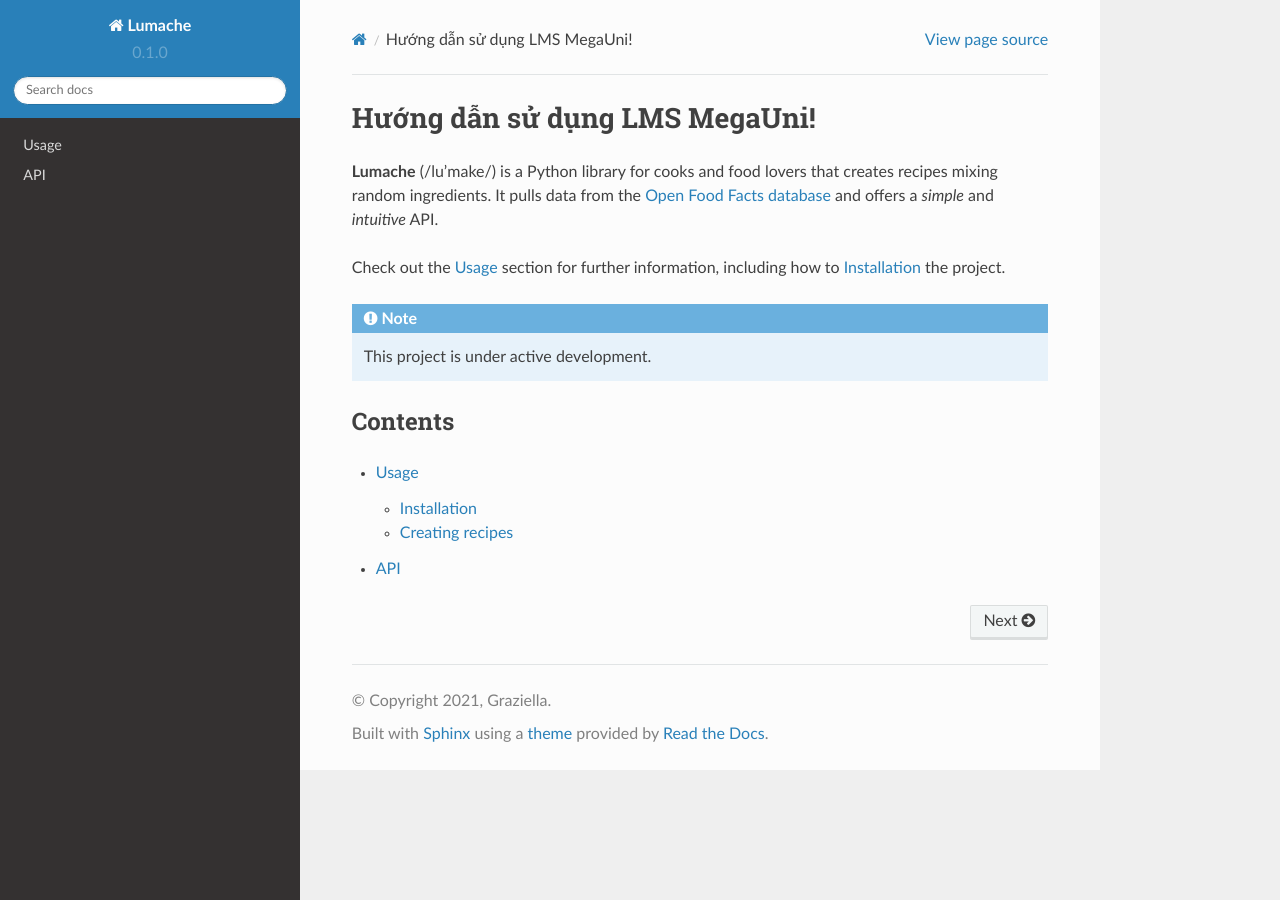
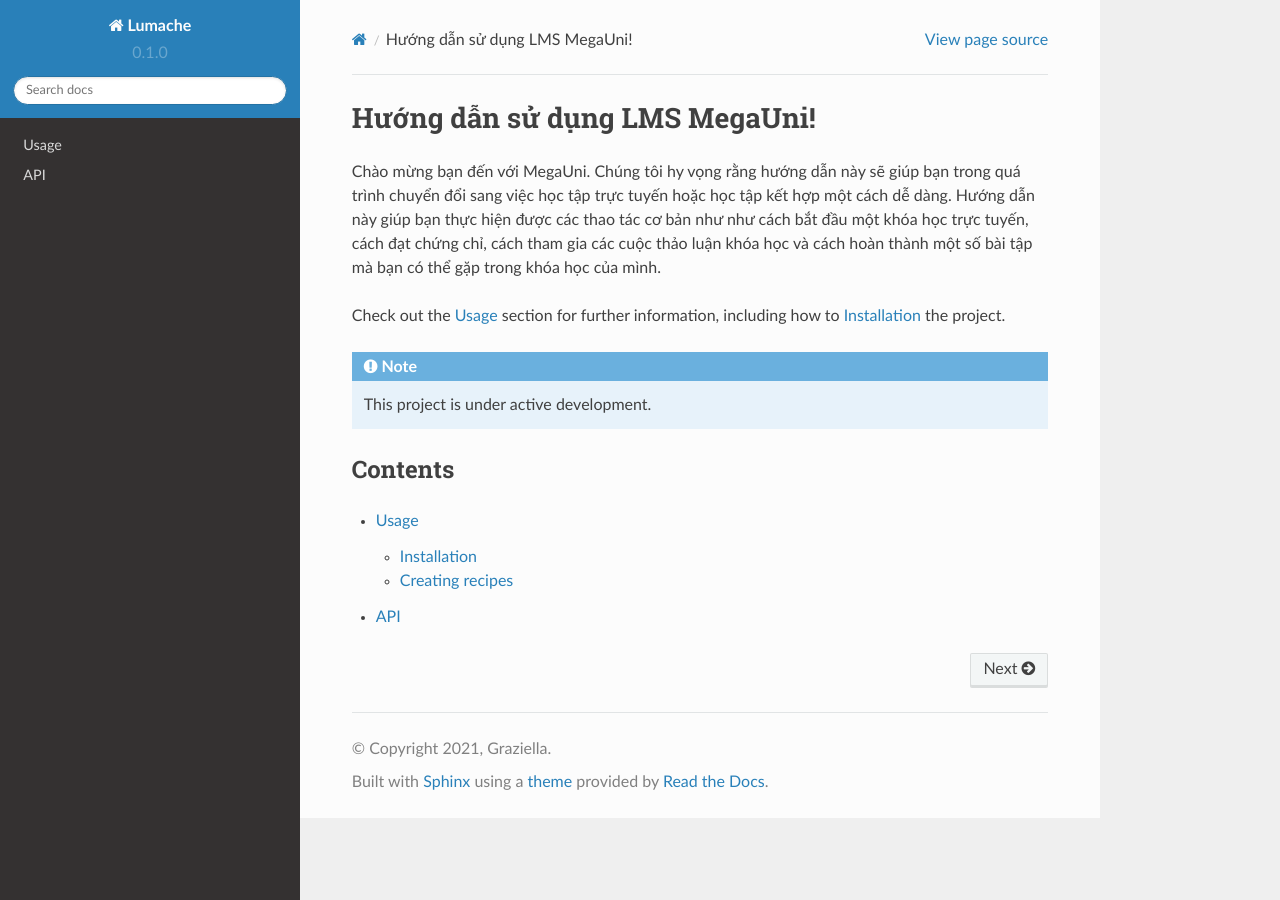
Before and after one commit to megauniversity/tutorial, a Sphinx documentation site: the page built from docs/source/index.rst, in a window 1280 px wide. Built offline with Sphinx 7.4.7 and the Read the Docs theme 2.0.0, drawn with Linux system fonts in a browser that asks for light colours.

Commit message:
Update index.rst

```diff
--- a/docs/source/index.rst
+++ b/docs/source/index.rst
@@ -1,10 +1,7 @@
 Hướng dẫn sử dụng LMS MegaUni!
 ===================================
 
-**Lumache** (/lu'make/) is a Python library for cooks and food lovers
-that creates recipes mixing random ingredients.
-It pulls data from the `Open Food Facts database <https://world.openfoodfacts.org/>`_
-and offers a *simple* and *intuitive* API.
+Chào mừng bạn đến với MegaUni. Chúng tôi hy vọng rằng hướng dẫn này sẽ giúp bạn trong quá trình chuyển đổi sang việc học tập trực tuyến hoặc học tập kết hợp một cách dễ dàng. Hướng dẫn này giúp bạn thực hiện được các thao tác cơ bản như như cách bắt đầu một khóa học trực tuyến, cách đạt chứng chỉ, cách tham gia các cuộc thảo luận khóa học và cách hoàn thành một số bài tập mà bạn có thể gặp trong khóa học của mình.
 
 Check out the :doc:`usage` section for further information, including
 how to :ref:`installation` the project.
```
